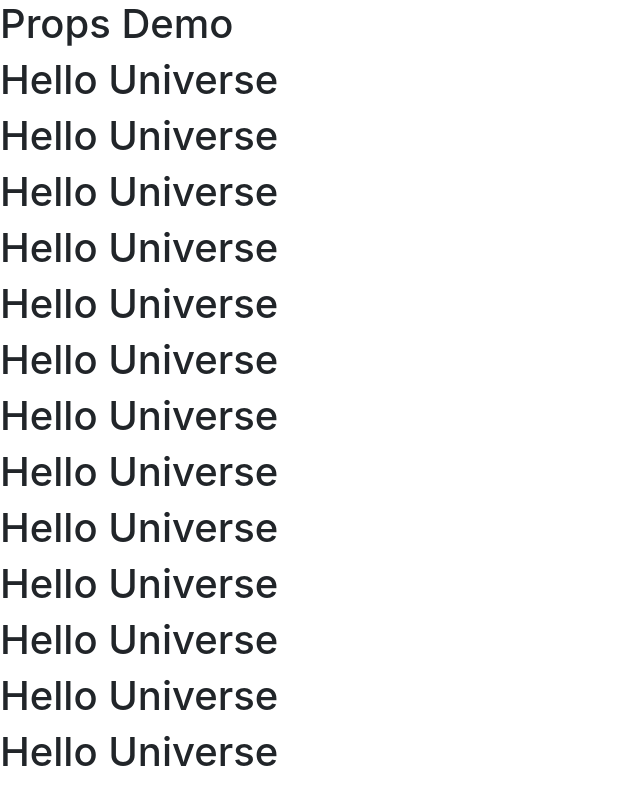
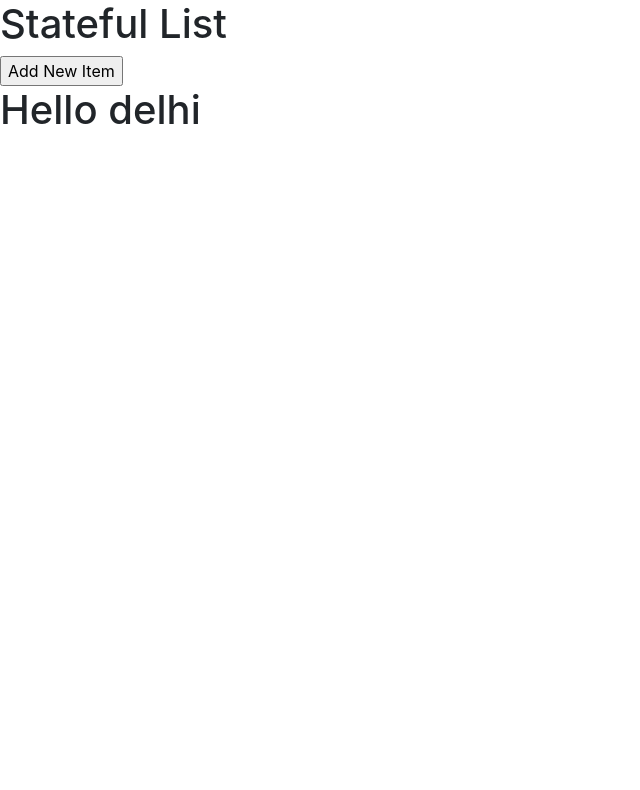
Before and after one commit to mayuri-patade/fourth-react-app, a React (Create React App) app: page / in a window 1280 px wide. Shown: the top 790 px of the page, without its empty margins (0-640 px from the left). Built offline with nearby package versions, Linux system fonts and the light colour scheme; the HTML template or start-up script is replaced by a standard one.

Commit message:
stateful

```diff
--- a/src/App.js
+++ b/src/App.js
@@ -1,36 +1,39 @@
+import { useState } from "react";
+
 function App() {
   return (
     <>
-      <h1>Props Demo</h1>
+      <h1>Stateful List</h1>
       <ListDemo />
     </>
   );
 }
 
 function ListDemo() {
-  let data = "Hello Universe";
-  let list = ["", "", "", "", ""];
+  // let list = ["delhi"]
+  // C1: Stateful Variable
+  let [list, setList] = useState(["delhi"]);
 
-  let list1 = [];
-  for (let i = 0; i < 100; i++) {
-    list1.push("");
-  }
+  // C2: Acton Member Funcn
+  let addItemAction = () => {
+    // why didn u use push method, push method update the same object
+    // setter method requires immutable object.
+    // We have to pass new list.
+    let newList = [...list, "mumbai"];
+    console.log(newList);
+
+    // DOM :: TRIGGER DOM
+    setList(newList);
+  };
 
   return (
     <>
-      <h1>{data}</h1>
+      {/** C3: Event Binding */}
+      <input type="button" value="Add New Item" onClick={addItemAction} />
 
-      {list1.map((item) => (
-        <div>
-          <h1>Hello Universe</h1>
-        </div>
-      ))}
-
-      <hr />
+      {/** C4: List */}
       {list.map((item) => (
-        <div>
-          <h1>Hello World</h1>
-        </div>
+        <h1>Hello {item}</h1>
       ))}
     </>
   );
```
